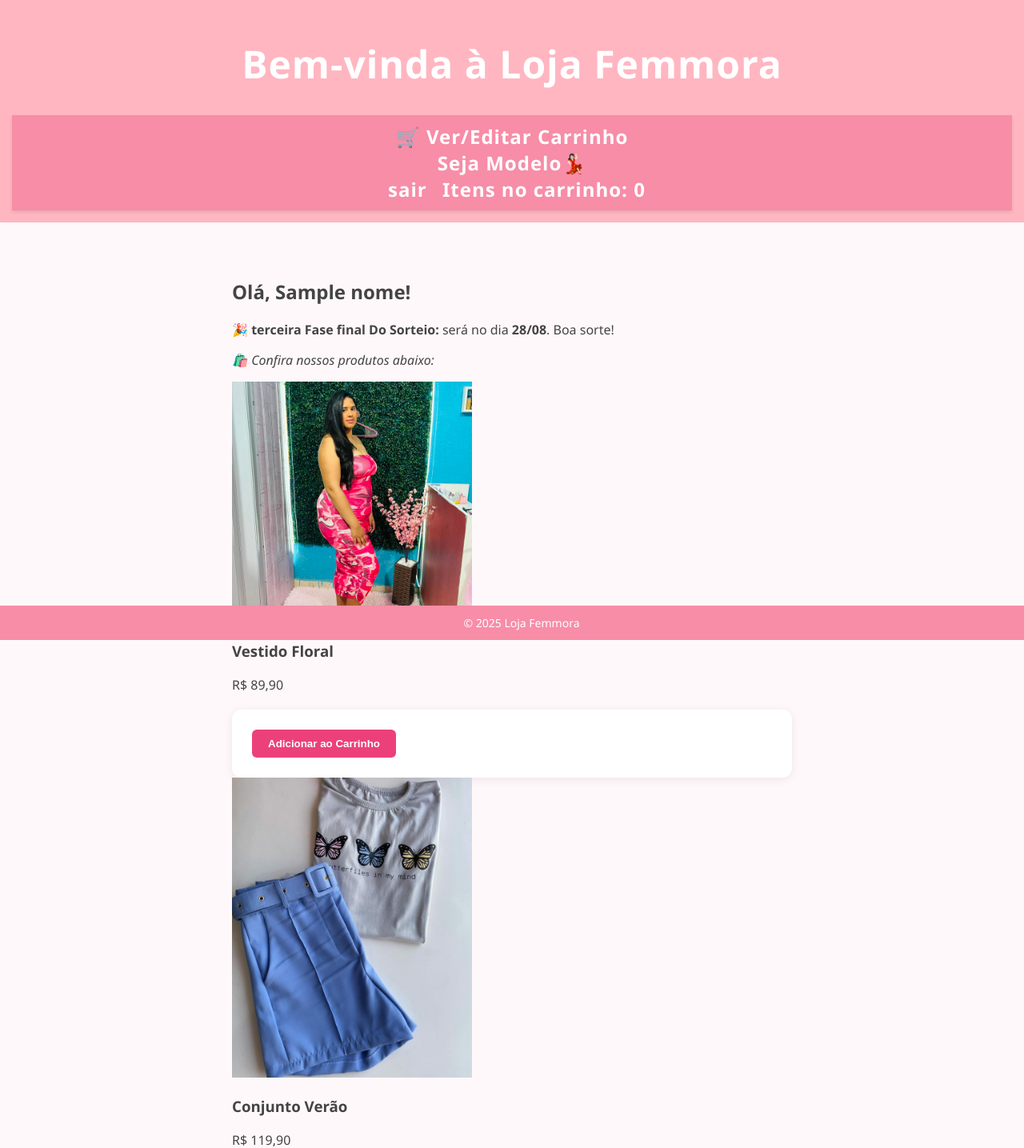
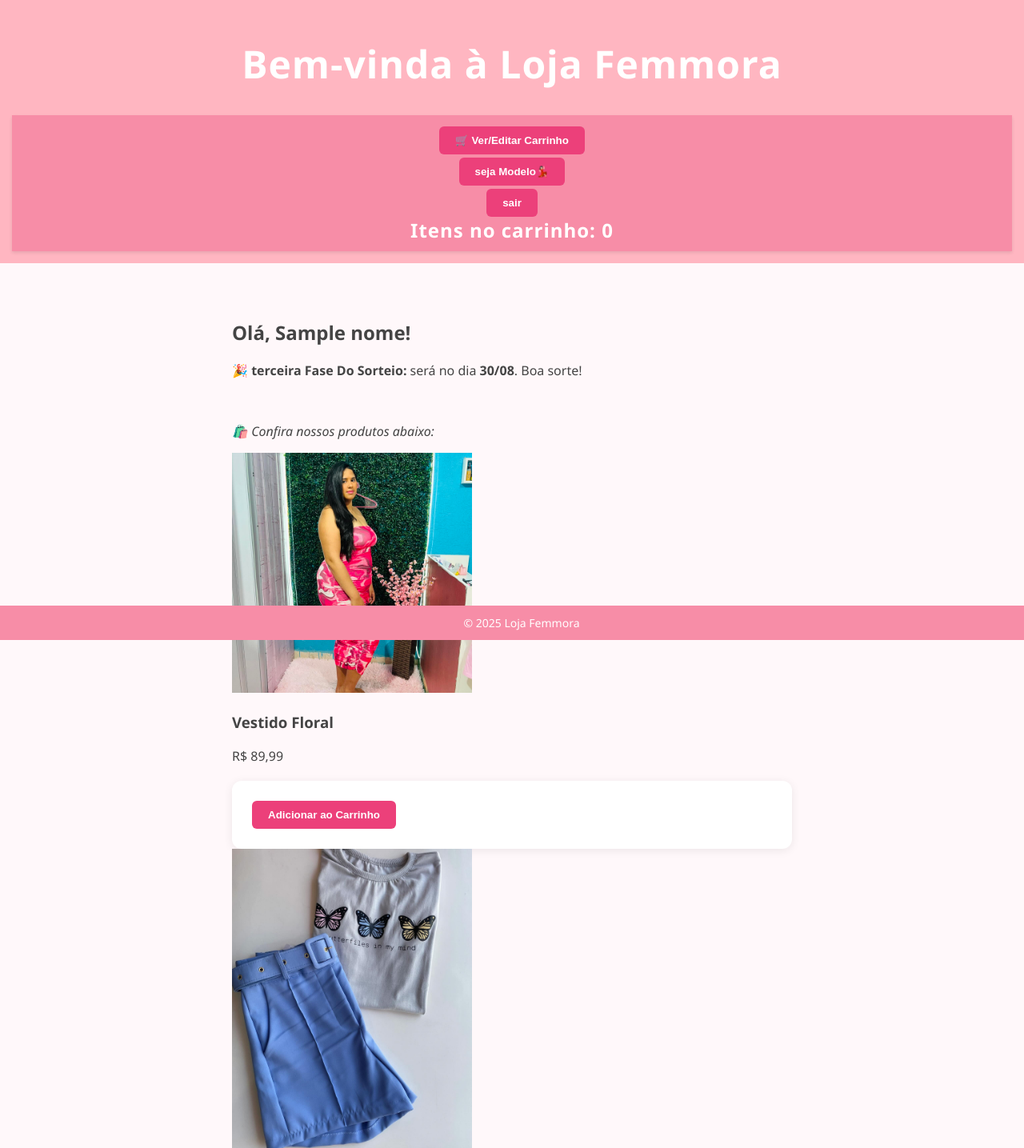
Before and after one commit to gordaohackker/loja-pro-de-roupas, a Flask app: template templates/loja.html in a window 1280 px wide. Shown: the top 1435 px of the page at 80% size. Run offline with Flask 3, Linux system fonts and the light colour scheme; the template is opened without the code that fills it: most values are stand-ins (such as "Sample title", 1, 10 or a date in 2020).

Commit message:
Update loja.html

```diff
--- a/templates/loja.html
+++ b/templates/loja.html
@@ -5,33 +5,34 @@
   <title>Loja Femmora</title>
   <link rel="stylesheet" href="/static/css/style.css">
   <meta name="viewport" content="width=device-width, initial-scale=1.0">
+
 </head>
 <body>
 
   <header class="site-header">
     <h1>Bem-vinda à Loja Femmora</h1>
     <nav>
-      <a href="/carrinho" class="botao-carrinho">🛒 Ver/Editar Carrinho</a><br>
-      <a href="/modelos">Seja Modelo💃🏻</a><br>
-      <a href="/logut">sair</a>
+      <a href="/carrinho" class="botao-carrinho"><button>🛒 Ver/Editar Carrinho</button></a><br>
+    <a href="/modelos" class="button"><button>seja Modelo💃🏻</button></a><br>
+      <a href="/logut" class="sair"><button>sair</button></a><br>
       <span class="carrinho">Itens no carrinho: <span id="carrinho-contador">0</span></span>
     </nav>
   </header>
 
-  <main class="site-main">
+    <main class="site-main">
     <h2>Olá, {{ nome }}!</h2>
 
-    <p><strong>🎉 terceira Fase final Do Sorteio:</strong> será no dia <b>28/08</b>. Boa sorte!</p>
+    <p><strong>🎉 terceira Fase Do Sorteio:</strong> será no dia <b>30/08</b>. Boa sorte!</p><br>
     <p><em>🛍️ Confira nossos produtos abaixo:</em></p>
 
     <div class="produtos">
       <div class="produto">
         <img src="/static/img/vestido1.jpg" alt="Vestido Floral">
         <h3>Vestido Floral</h3>
-        <p>R$ 89,90</p>
+        <p>R$ 89,99</p>
         <form method="post" action="/adicionar_carrinho">
   <input type="hidden" name="produto" value="Vestido Floral">
-  <input type="hidden" name="preco" value="89.90">
+  <input type="hidden" name="preco" value="89.99">
   <button type="submit">Adicionar ao Carrinho</button>
 </form>
 
```
